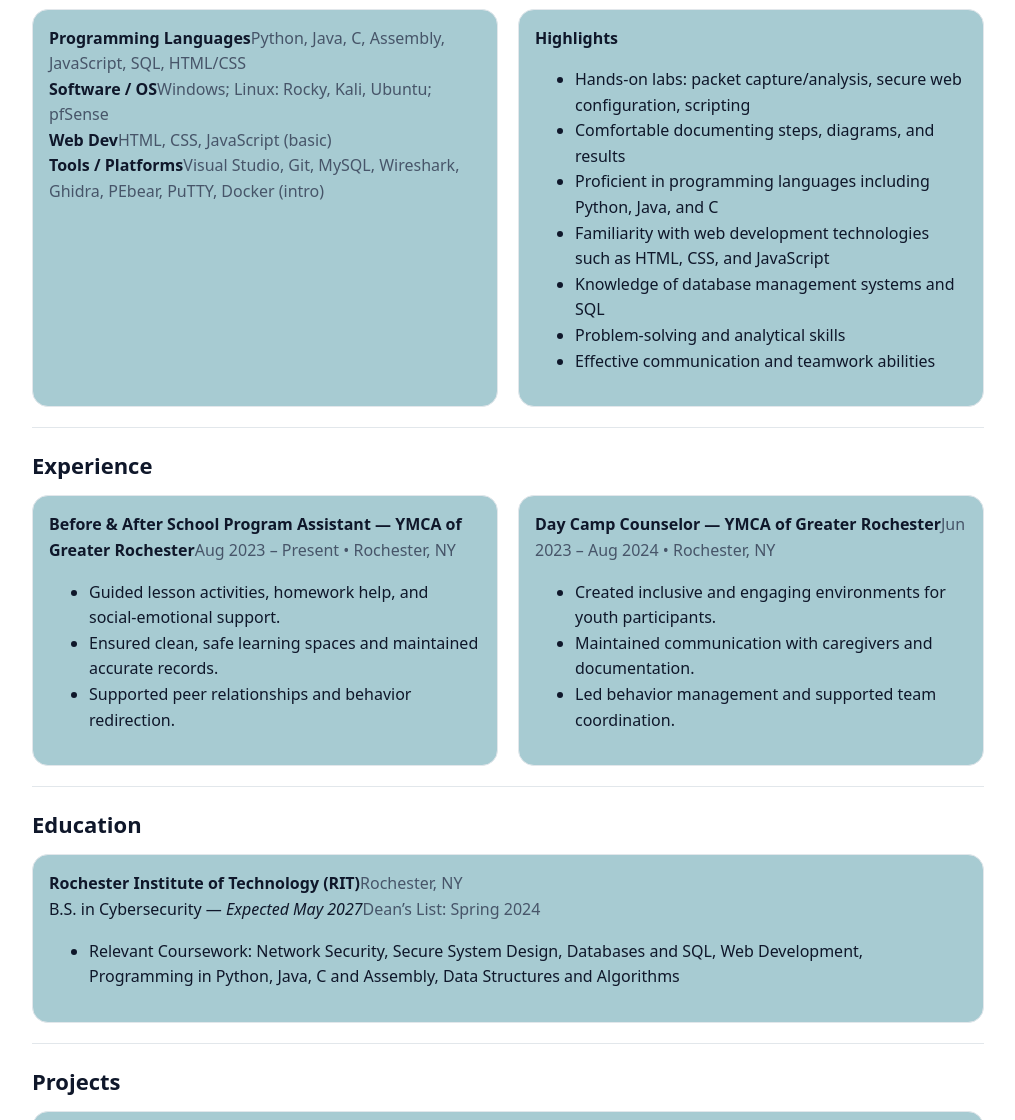
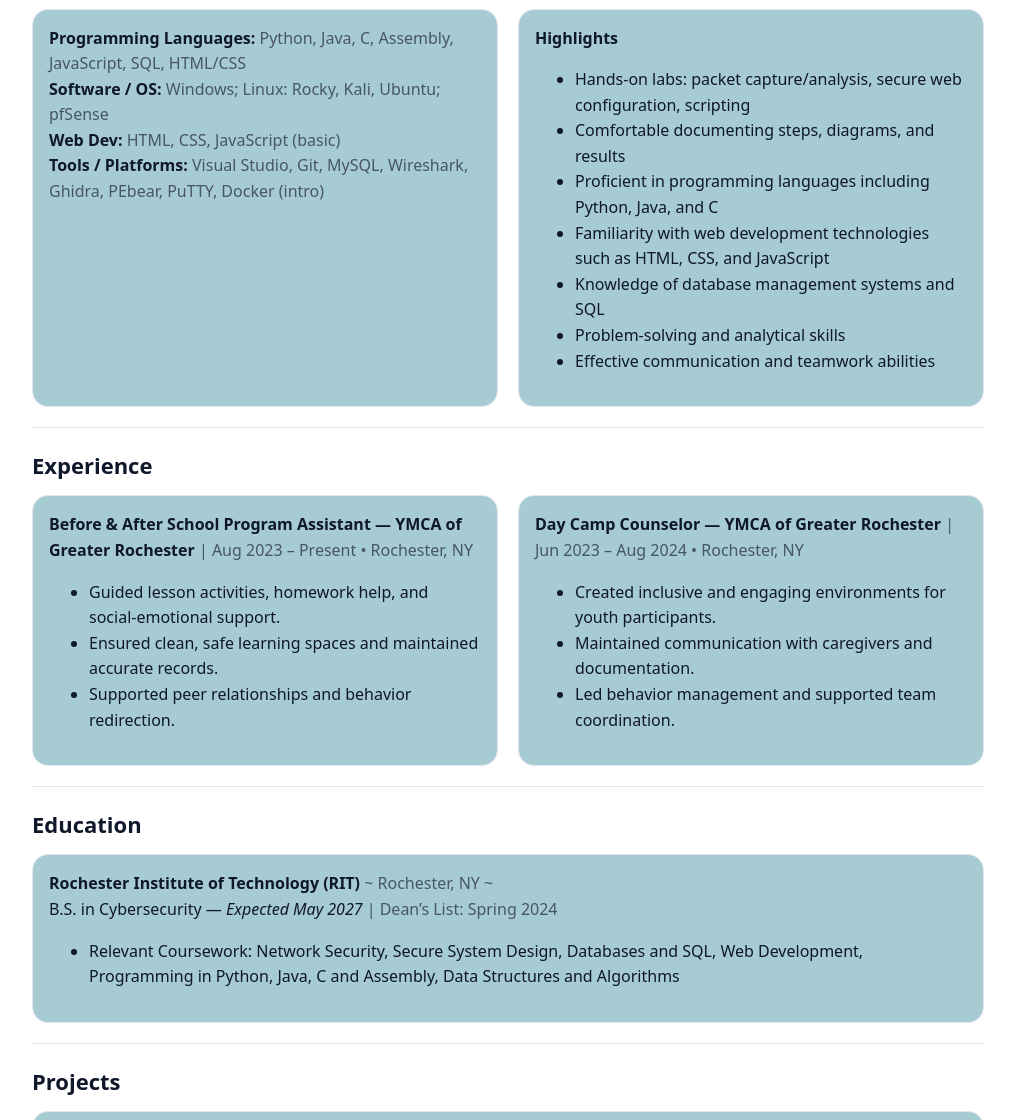
Before and after one commit to Notsolittle/LaurynLittleResume, a plain HTML site: page index.html in a window 1280 px wide. Shown: the part 762-1882 px from the top of the page, without its empty margins (132-1147 px from the left). Drawn offline with Linux system fonts and the light colour scheme.

Commit message:
Updated Spacing

```diff
--- a/index.html
+++ b/index.html
@@ -56,6 +56,8 @@
             </div>
         </section>
 
+
+
 <!-- ===================== CONTACT ===================== -->
         <section id="contact">  <!-- Contact info -->
             <h2>Contact</h2>  <!-- Section Header -->
@@ -74,10 +76,10 @@
             <h2>Skills</h2>  <!-- Section Header -->
             <div class="grid">  <!-- Two-Column layout for skills -->
                 <div class="card">
-                    <div class="row"><strong>Programming Languages</strong><span class="muted">Python, Java, C, Assembly, JavaScript, SQL, HTML/CSS</span></div> <!-- Programming languages -->
-                    <div class="row"><strong>Software / OS</strong><span class="muted">Windows; Linux: Rocky, Kali, Ubuntu; pfSense</span></div> <!-- Operating systems -->
-                    <div class="row"><strong>Web Dev</strong><span class="muted">HTML, CSS, JavaScript (basic)</span></div> <!-- Web dev skills -->
-                    <div class="row"><strong>Tools / Platforms</strong><span class="muted">Visual Studio, Git, MySQL, Wireshark, Ghidra, PEbear, PuTTY, Docker (intro)</span></div> <!-- Software tools -->
+                    <div class="row"><strong>Programming Languages:</strong><span class="muted"> Python, Java, C, Assembly, JavaScript, SQL, HTML/CSS</span></div> <!-- Programming languages -->
+                    <div class="row"><strong>Software / OS:</strong><span class="muted"> Windows; Linux: Rocky, Kali, Ubuntu; pfSense</span></div> <!-- Operating systems -->
+                    <div class="row"><strong>Web Dev:</strong><span class="muted"> HTML, CSS, JavaScript (basic)</span></div> <!-- Web dev skills -->
+                    <div class="row"><strong>Tools / Platforms:</strong><span class="muted"> Visual Studio, Git, MySQL, Wireshark, Ghidra, PEbear, PuTTY, Docker (intro)</span></div> <!-- Software tools -->
                 </div>
                 <div class="card">  <!-- Right column-->
                     <strong>Highlights</strong>
@@ -101,7 +103,7 @@
             <h2>Experience</h2>
             <div class="grid">  <!-- Two-Column layout-->
                 <div class="card">  <!-- Job 1 -->
-                    <div class="row"><strong>Before & After School Program Assistant — YMCA of Greater Rochester</strong><span class="muted">Aug 2023 – Present • Rochester, NY</span></div>
+                    <div class="row"><strong>Before & After School Program Assistant — YMCA of Greater Rochester</strong><span class="muted"> |  Aug 2023 – Present • Rochester, NY</span></div>
                     <ul>
                         <li class="list-item"><span class="dot"></span><span>Guided lesson activities, homework help, and social‑emotional support.</span></li>
                         <li class="list-item"><span class="dot"></span><span>Ensured clean, safe learning spaces and maintained accurate records.</span></li>
@@ -109,7 +111,7 @@
                     </ul>
                 </div>
                 <div class="card"> <!-- Job 2 -->
-                    <div class="row"><strong>Day Camp Counselor — YMCA of Greater Rochester</strong><span class="muted">Jun 2023 – Aug 2024 • Rochester, NY</span></div>
+                    <div class="row"><strong>Day Camp Counselor — YMCA of Greater Rochester</strong><span class="muted"> | Jun 2023 – Aug 2024 • Rochester, NY</span></div>
                     <ul>
                         <li class="list-item"><span class="dot"></span><span>Created inclusive and engaging environments for youth participants.</span></li>
                         <li class="list-item"><span class="dot"></span><span>Maintained communication with caregivers and documentation.</span></li>
@@ -123,8 +125,8 @@
         <section id="education">  <!-- Education Section-->
             <h2>Education</h2>  <!-- Section Header -->
             <div class="card">  <!-- Education Card -->
-                <div class="row"><strong>Rochester Institute of Technology (RIT)</strong><span class="muted">Rochester, NY</span></div> <!-- School info -->
-                <div class="row"><span>B.S. in Cybersecurity — <em>Expected May 2027</em></span><span class="muted">Dean’s List: Spring 2024</span></div> <!-- Degree info -->
+                <div class="row"><strong>Rochester Institute of Technology (RIT)</strong><span class="muted"> ~ Rochester, NY ~</span></div> <!-- School info -->
+                <div class="row"><span>B.S. in Cybersecurity — <em>Expected May 2027</em></span><span class="muted">  | Dean’s List: Spring 2024</span></div> <!-- Degree info -->
                 <ul> <!-- List of relevant coursework -->
                     <li>Relevant Coursework: Network Security, Secure System Design, Databases and SQL, Web Development, Programming in Python, Java, C and Assembly, Data Structures and Algorithms</li>
                 </ul>
```
Also changed, not shown: 3 other files.
